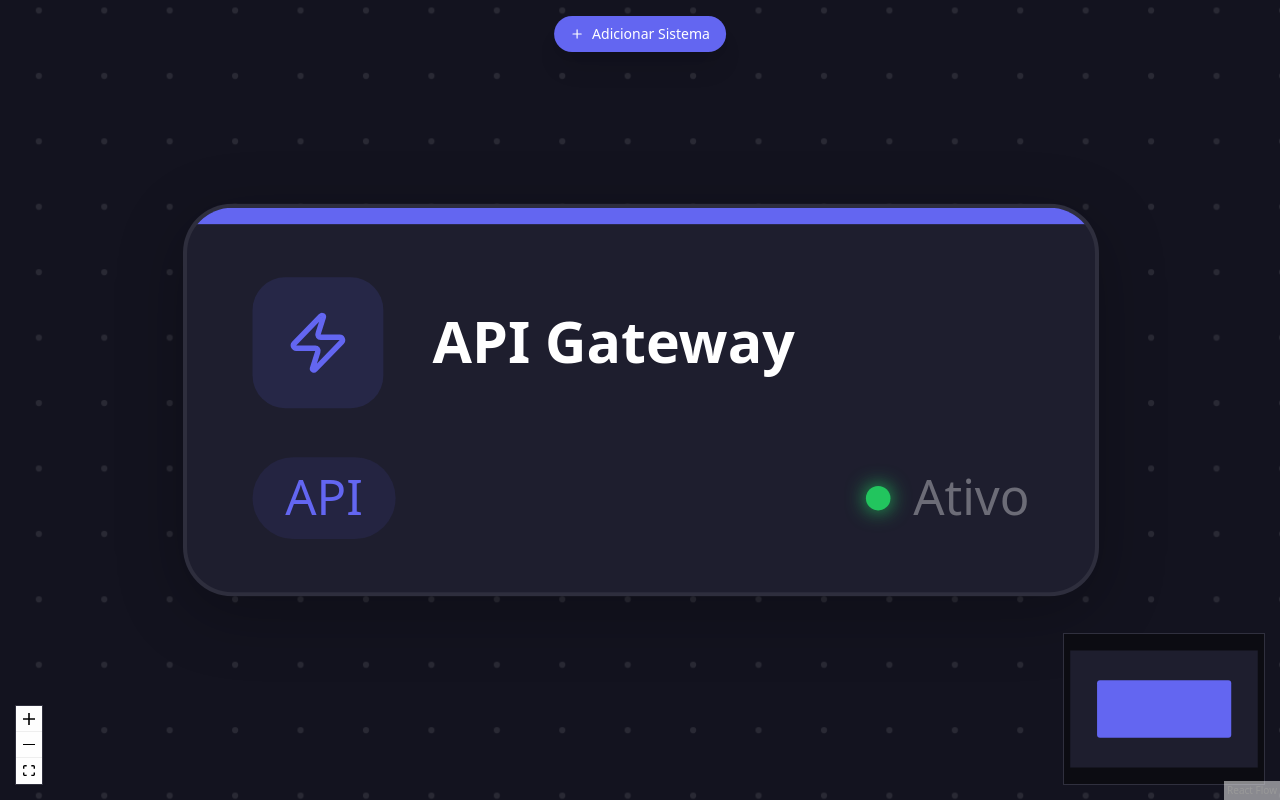
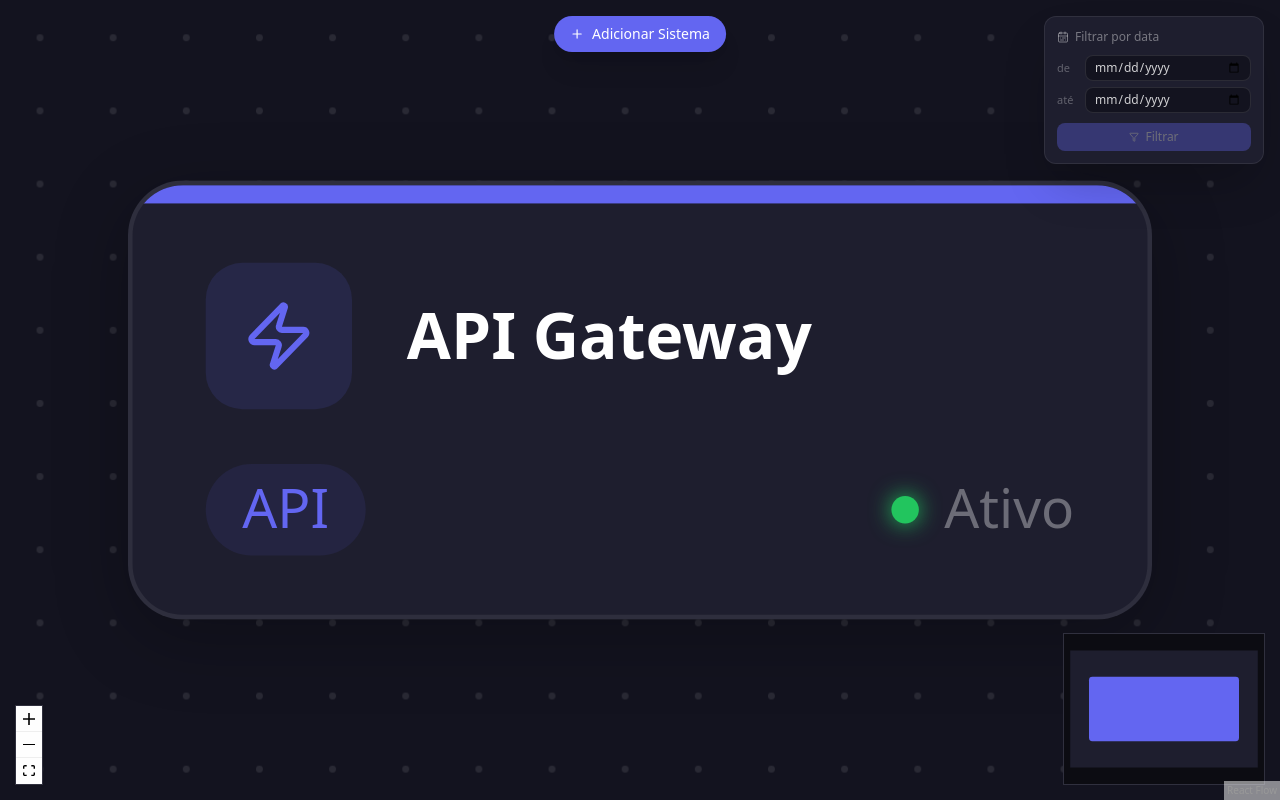
Before and after one commit to leobarayoyoyo1-creator/canva, a React (Vite) app: page / in a window 1280 px wide. Built offline with nearby package versions, Linux system fonts and the light colour scheme; no server answers.

Commit message:
algumas arrumadas, algumas quebradas, commit bem ignoravel mas com coisas uteis

```diff
--- a/package.json
+++ b/package.json
@@ -4,7 +4,7 @@
   "version": "0.0.0",
   "type": "module",
   "scripts": {
-    "dev": "vite",
+    "dev": "vite --host",
     "server": "node server.js",
     "start": "concurrently \"npm run server\" \"npm run dev\"",
     "build": "vite build",
--- a/server.js
+++ b/server.js
@@ -50,7 +50,7 @@ const EDGE_STYLE = {
 }
 
 // Lógica de criação de nodes a partir de uma entrada de webhook
-function processEntrada({ nome, codigo, modelo }, nodes, edges) {
+function processEntrada({ nome, codigo, modelo, createdAt }, nodes, edges) {
   const newNodes = []
   const newEdges = []
   let idCounter = nextId([...nodes, ...newNodes])
@@ -101,7 +101,7 @@ function processEntrada({ nome, codigo, modelo }, nodes, edges) {
     type: 'systemNode',
     position: { x: productX, y: productY },
     style: { width: DEFAULT_NODE_WIDTH, height: DEFAULT_NODE_HEIGHT },
-    data: { name: codigo, category: 'product', status: 'unknown' },
+    data: { name: codigo, category: 'product', status: 'unknown', createdAt },
   })
   newEdges.push({
     id: `e${clientId}-${productId}`,
@@ -125,6 +125,7 @@ function processEntrada({ nome, codigo, modelo }, nodes, edges) {
       textColor: '#e2e8f0',
       bgColor: '#1e1e2e',
       accentColor: CATEGORIES.product.color,
+      createdAt,
     },
   })
   newEdges.push({
@@ -189,17 +190,20 @@ app.get('/api/events', (req, res) => {
 // POST /api/webhook/entrada — n8n envia { nome, codigo, modelo } aqui
 // O servidor processa, salva no banco e faz broadcast do canvas atualizado
 app.post('/api/webhook/entrada', (req, res) => {
-  const { nome, codigo, modelo } = req.body ?? {}
+  const { nome, codigo, modelo, data } = req.body ?? {}
 
   if (!nome || !codigo || !modelo) {
     return res.status(400).json({ error: 'Campos obrigatórios: nome, codigo, modelo' })
   }
 
+  // `data` é opcional — se não vier, usa a data atual do servidor (YYYY-MM-DD)
+  const createdAt = data ?? new Date().toISOString().split('T')[0]
+
   const row = getCanvas.get()
   const nodes = JSON.parse(row.nodes)
   const edges = JSON.parse(row.edges)
 
-  const { newNodes, newEdges } = processEntrada({ nome, codigo, modelo }, nodes, edges)
+  const { newNodes, newEdges } = processEntrada({ nome, codigo, modelo, createdAt }, nodes, edges)
 
   const updatedNodes = [...nodes, ...newNodes]
   const updatedEdges = [...edges, ...newEdges]
--- a/src/components/Canvas.jsx
+++ b/src/components/Canvas.jsx
@@ -1,4 +1,5 @@
 import { useCallback, useEffect, useMemo, useRef, useState } from 'react'
+import FilterBar from './FilterBar'
 import {
   ReactFlow,
   Background,
@@ -110,12 +111,101 @@ export default function Canvas() {
 
   useWebhookListener(setCanvasFromServer)
 
-  const { getNode, screenToFlowPosition } = useReactFlow()
+  const { getNode, screenToFlowPosition, fitView } = useReactFlow()
 
   const [guides, setGuides] = useState([])
 
   // Tracks last snapped color per textCard during drag — avoids redundant setNodes calls
   const snapColorRef = useRef({})
+
+  // ── Filter state ────────────────────────────────────────────────────────────
+  const [filterDates, setFilterDates] = useState(() => {
+    try {
+      const s = localStorage.getItem('canvas-filter')
+      return s ? JSON.parse(s) : { active: false, from: '', to: '' }
+    } catch { return { active: false, from: '', to: '' } }
+  })
+  // filterPositions: posições temporárias dos nodes durante o filtro (não vão pro banco)
+  const [filterPositions, setFilterPositions] = useState({})
+
+  useEffect(() => {
+    localStorage.setItem('canvas-filter', JSON.stringify(filterDates))
+  }, [filterDates])
+
+  const applyFilter = useCallback((from, to) => {
+    setFilterPositions({})
+    setFilterDates({ active: true, from, to })
+  }, [])
+
+  const clearFilter = useCallback(() => {
+    setFilterPositions({})
+    setFilterDates({ active: false, from: '', to: '' })
+  }, [])
+
+  // Computed: quais nodes/edges são visíveis e suas posições de layout
+  // Layout: clientX=100, productX=420, groups de 240px, gap entre clientes=80px
+  const filterData = useMemo(() => {
+    if (!filterDates.active || !filterDates.from || !filterDates.to) return null
+
+    const { from, to } = filterDates
+
+    const matchingProducts = nodes.filter(n =>
+      n.type === 'systemNode' &&
+      n.data?.category === 'product' &&
+      n.data?.createdAt >= from &&
+      n.data?.createdAt <= to
+    )
+
+    const visibleIds   = new Set()
+    const clientGroups = new Map()   // clientKey → { clientNode | null, productIds[] }
+
+    for (const product of matchingProducts) {
+      visibleIds.add(product.id)
+
+      const clientEdge = edges.find(e => e.target === product.id && e.targetHandle === 'left')
+      const clientNode = clientEdge ? nodes.find(n => n.id === clientEdge.source) : null
+      const clientKey  = clientNode?.id ?? `__orphan_${product.id}`
+
+      if (clientNode) visibleIds.add(clientNode.id)
+      if (!clientGroups.has(clientKey)) {
+        clientGroups.set(clientKey, { clientNode: clientNode ?? null, productIds: [] })
+      }
+      clientGroups.get(clientKey).productIds.push(product.id)
+
+      const tcEdge = edges.find(e => e.source === product.id && e.sourceHandle === 'bottom')
+      if (tcEdge) {
+        const tc = nodes.find(n => n.id === tcEdge.target)
+        if (tc) visibleIds.add(tc.id)
+      }
+    }
+
+    const layoutPositions = {}
+    let yOffset = 100
+    for (const { clientNode, productIds } of clientGroups.values()) {
+      if (clientNode) layoutPositions[clientNode.id] = { x: 100, y: yOffset }
+
+      for (let i = 0; i < productIds.length; i++) {
+        const pid = productIds[i]
+        const py  = yOffset + i * 240
+        layoutPositions[pid] = { x: 420, y: py }
+
+        const tcEdge = edges.find(e => e.source === pid && e.sourceHandle === 'bottom')
+        if (tcEdge && nodes.find(n => n.id === tcEdge.target)) {
+          layoutPositions[tcEdge.target] = { x: 420, y: py + 128 }  // 96 + 32
+        }
+      }
+      yOffset += Math.max(1, productIds.length) * 240 + 80
+    }
+
+    return { visibleIds, layoutPositions, count: matchingProducts.length }
+  }, [filterDates, nodes, edges])
+
+  // fitView sempre que o filtro muda (aplicado, limpo ou datas alteradas)
+  useEffect(() => {
+    if (!initialized) return
+    const t = setTimeout(() => fitView({ padding: 0.25, duration: 400 }), 200)
+    return () => clearTimeout(t)
+  }, [filterDates, fitView, initialized])
 
   // Global keyboard shortcuts (copy, paste, undo, redo)
   useEffect(() => {
@@ -132,60 +222,102 @@ export default function Canvas() {
     return () => document.removeEventListener('keydown', onKey)
   }, [copySelected, pasteClipboard, undo, redo])
 
-  // Injeta callbacks nos dados dos nodes sem serializar funções no estado
+  // Injeta callbacks nos dados dos nodes sem serializar funções no estado.
+  // Quando filtro ativo: esconde nodes fora do range e aplica posições de layout.
   const nodesWithCallbacks = useMemo(
     () =>
       nodes.map((n) => {
+        // Filtro: esconde nodes fora do conjunto visível
+        if (filterData && !filterData.visibleIds.has(n.id)) {
+          return { ...n, hidden: true }
+        }
+
+        // Posição de display: override durante filtro, real caso contrário
+        const pos = filterData
+          ? (filterPositions[n.id] ?? filterData.layoutPositions[n.id] ?? n.position)
+          : n.position
+
+        // Durante filtro, desliga border-merging (layout limpo)
+        const touchingSides = filterData ? {} : undefined
+
         if (n.type === 'systemNode') {
           return {
             ...n,
+            position: pos,
             data: {
               ...n.data,
-              touchingSides: getTouchingSides(n, nodes),
+              touchingSides: touchingSides ?? getTouchingSides(n, nodes),
               onAddNear: () => {
                 const node = getNode(n.id)
-                const pos = node
+                const p = node
                   ? { x: node.position.x + (node.measured?.width ?? 224) + 48, y: node.position.y }
                   : null
-                openAddModal(pos, n.id)
+                openAddModal(p, n.id)
               },
               onResizeEnd: (x, y, w, h) => snapNodeToGrid(n.id, x, y, w, h),
             },
           }
         }
         if (n.type === 'stickyNote') {
-          return {
-            ...n,
-            data: { ...n.data, onUpdate: updateStickyNote },
-          }
+          return { ...n, position: pos, data: { ...n.data, onUpdate: updateStickyNote } }
         }
         if (n.type === 'textCard') {
           return {
             ...n,
+            position: pos,
             data: {
               ...n.data,
-              touchingSides: getTouchingSides(n, nodes),
+              touchingSides: touchingSides ?? getTouchingSides(n, nodes),
               onUpdate: updateStickyNote,
               onResizeEnd: (x, y, w, h) => snapTextCardGrid(n.id, x, y, w, h),
             },
           }
         }
-        return n
+        return { ...n, position: pos }
       }),
-    [nodes, getNode, openAddModal, updateStickyNote, snapNodeToGrid, snapTextCardGrid]
+    [nodes, getNode, openAddModal, updateStickyNote, snapNodeToGrid, snapTextCardGrid, filterData, filterPositions]
   )
 
   const edgesWithCallbacks = useMemo(
-    () => edges.map((e) => ({
-      ...e,
-      data: { ...e.data, onUpdate: updateEdge },
-    })),
-    [edges, updateEdge]
+    () => edges.map((e) => {
+      const base = { ...e, data: { ...e.data, onUpdate: updateEdge } }
+      if (filterData && (!filterData.visibleIds.has(e.source) || !filterData.visibleIds.has(e.target))) {
+        return { ...base, hidden: true }
+      }
+      return base
+    }),
+    [edges, updateEdge, filterData]
   )
+
+  // Durante o filtro, intercepta mudanças de posição para atualizar filterPositions
+  // em vez do estado real dos nodes (que nunca muda durante o filtro).
+  const handleNodesChange = useCallback((changes) => {
+    if (!filterData) { onNodesChange(changes); return }
+
+    const passThrough = []
+    const posUpdates  = {}
+
+    for (const c of changes) {
+      if (c.type === 'position' && c.position) {
+        posUpdates[c.id] = c.position
+        // Passa só o flag dragging para manter o estado interno do ReactFlow correto
+        passThrough.push({ type: 'position', id: c.id, dragging: c.dragging })
+      } else {
+        passThrough.push(c)
+      }
+    }
+
+    if (Object.keys(posUpdates).length > 0) {
+      setFilterPositions(prev => ({ ...prev, ...posUpdates }))
+    }
+    if (passThrough.length > 0) onNodesChange(passThrough)
+  }, [filterData, onNodesChange])
 
   // Detecta alinhamento durante drag e gera guias visuais.
   // Para textCards, detecta color-snap com nodes/cards tocados.
   const onNodeDrag = useCallback((_, draggingNode) => {
+    // Durante filtro: sem guias e sem color-snap
+    if (filterData) return
     // ── Alignment guides (systemNode only) ──────────────────────────────────
     if (draggingNode.type === 'systemNode') {
       const others = nodes.filter(
@@ -280,10 +412,12 @@ export default function Canvas() {
         snapCardColor(draggingNode.id, snapColor)
       }
     }
-  }, [nodes, snapCardColor])
+  }, [nodes, snapCardColor, filterData])
 
   const onNodeDragStop = useCallback((_, node) => {
     setGuides([])
+    // Durante filtro: sem edge-snap (o usuário organiza livremente)
+    if (filterData) return
 
     if (node?.type !== 'textCard') return
     delete snapColorRef.current[node.id]
@@ -332,7 +466,7 @@ export default function Canvas() {
     }
 
     if (bestX !== null) placeCardAtEdge(node.id, bestX, bestY)
-  }, [nodes, placeCardAtEdge])
+  }, [nodes, placeCardAtEdge, filterData])
 
   const onPaneContextMenu = useCallback(
     (e) => {
@@ -368,7 +502,7 @@ export default function Canvas() {
       <ReactFlow
         nodes={nodesWithCallbacks}
         edges={edgesWithCallbacks}
-        onNodesChange={onNodesChange}
+        onNodesChange={handleNodesChange}
         onEdgesChange={onEdgesChange}
         onConnect={onConnect}
         nodeTypes={nodeTypes}
@@ -430,6 +564,18 @@ export default function Canvas() {
         </div>
       </ReactFlow>
 
+      <FilterBar
+        filterDates={filterDates}
+        onApply={applyFilter}
+        onClear={clearFilter}
+      />
+
+      {filterData?.count === 0 && (
+        <div className="absolute inset-0 flex items-center justify-center pointer-events-none">
+          <span className="text-white/25 text-sm">Nenhuma entrada no período selecionado</span>
+        </div>
+      )}
+
       <GuideLines guides={guides} />
 
       {contextMenu.open && (
--- /dev/null
+++ b/src/components/FilterBar.jsx
@@ -0,0 +1,108 @@
+import { useState, useEffect } from 'react'
+import { CalendarRange, Filter, X } from 'lucide-react'
+import { PRIMARY_COLOR } from '../store/useCanvasStore'
+
+export default function FilterBar({ filterDates, onApply, onClear }) {
+  const [from, setFrom] = useState(filterDates.from || '')
+  const [to,   setTo]   = useState(filterDates.to   || '')
+
+  // Sincroniza ao restaurar filtro do localStorage
+  useEffect(() => {
+    setFrom(filterDates.from || '')
+    setTo(filterDates.to   || '')
+  }, [filterDates.from, filterDates.to])
+
+  const valid = from && to && from <= to
+
+  function handleApply() {
+    if (!valid) return
+    onApply(from, to)
+  }
+
+  function handleKeyDown(e) {
+    if (e.key === 'Enter') handleApply()
+  }
+
+  // Formata YYYY-MM-DD → DD/MM/YYYY para exibição
+  function fmt(d) {
+    if (!d) return ''
+    const [y, m, day] = d.split('-')
+    return `${day}/${m}/${y}`
+  }
+
+  return (
+    <div
+      className="absolute top-4 right-4 z-10 flex flex-col gap-2.5 p-3 rounded-xl shadow-2xl"
+      style={{ background: '#1e1e2e', border: '1px solid rgba(255,255,255,0.08)', width: 220 }}
+      onClick={e => e.stopPropagation()}
+    >
+      {/* Header */}
+      <div className="flex items-center gap-1.5">
+        <CalendarRange size={12} className="text-white/40" />
+        <span className="text-white/40 text-xs font-medium">Filtrar por data</span>
+        {filterDates.active && (
+          <span
+            className="ml-auto px-1.5 py-0.5 rounded text-white text-[10px] font-semibold"
+            style={{ background: PRIMARY_COLOR }}
+          >
+            ativo
+          </span>
+        )}
+      </div>
+
+      {/* Inputs */}
+      <div className="flex flex-col gap-1.5">
+        <div className="flex items-center gap-2">
+          <span className="text-white/30 text-[11px] w-5 shrink-0">de</span>
+          <input
+            type="date"
+            value={from}
+            onChange={e => setFrom(e.target.value)}
+            onKeyDown={handleKeyDown}
+            className="flex-1 bg-[#13131f] border border-white/10 rounded-lg px-2 py-1 text-xs text-white/80 outline-none focus:border-indigo-500/50 transition-colors"
+          />
+        </div>
+        <div className="flex items-center gap-2">
+          <span className="text-white/30 text-[11px] w-5 shrink-0">até</span>
+          <input
+            type="date"
+            value={to}
+            onChange={e => setTo(e.target.value)}
+            onKeyDown={handleKeyDown}
+            className="flex-1 bg-[#13131f] border border-white/10 rounded-lg px-2 py-1 text-xs text-white/80 outline-none focus:border-indigo-500/50 transition-colors"
+          />
+        </div>
+      </div>
+
+      {/* Resumo quando ativo */}
+      {filterDates.active && (
+        <div className="text-[10px] text-white/30 text-center">
+          {fmt(filterDates.from)} → {fmt(filterDates.to)}
+        </div>
+      )}
+
+      {/* Botões */}
+      <div className="flex gap-1.5">
+        <button
+          onClick={handleApply}
+          disabled={!valid}
+          className="flex-1 flex items-center justify-center gap-1.5 py-1.5 rounded-lg text-xs font-medium text-white transition-all hover:brightness-110 active:scale-95 disabled:opacity-35 disabled:cursor-not-allowed"
+          style={{ background: PRIMARY_COLOR }}
+        >
+          <Filter size={10} />
+          {filterDates.active ? 'Atualizar' : 'Filtrar'}
+        </button>
+
+        {filterDates.active && (
+          <button
+            onClick={onClear}
+            className="flex items-center justify-center gap-1 px-2.5 py-1.5 rounded-lg text-xs font-medium text-white/50 hover:text-white transition-colors"
+            style={{ background: 'rgba(255,255,255,0.06)' }}
+          >
+            <X size={11} />
+          </button>
+        )}
+      </div>
+    </div>
+  )
+}
```
